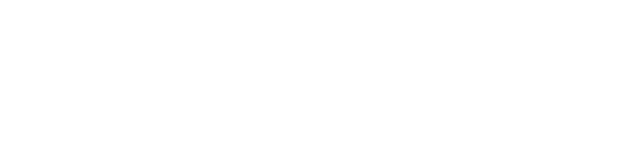
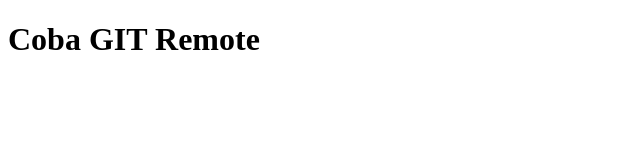
Before and after one commit to AdityaR-commit/git-test, a plain HTML site: page Index.html in a window 1280 px wide. Shown: the whole page, without its empty margins (0-640 px from the left). Drawn offline with Linux system fonts and the light colour scheme.

Commit message:
Tambah Header pada index.html

```diff
--- a/Index.html
+++ b/Index.html
@@ -4,9 +4,9 @@
     <meta charset="UTF-8">
     <meta http-equiv="X-UA-Compatible" content="IE=edge">
     <meta name="viewport" content="width=device-width, initial-scale=1.0">
-    <title>Document</title>
+    <title>Coba GIT</title>
 </head>
 <body>
-
+    <h1>Coba GIT Remote</h1>
 </body>
 </html>
```
